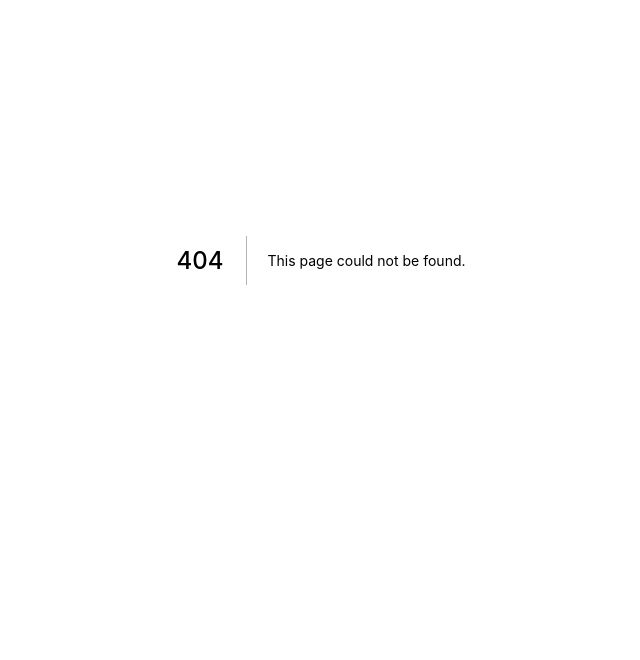
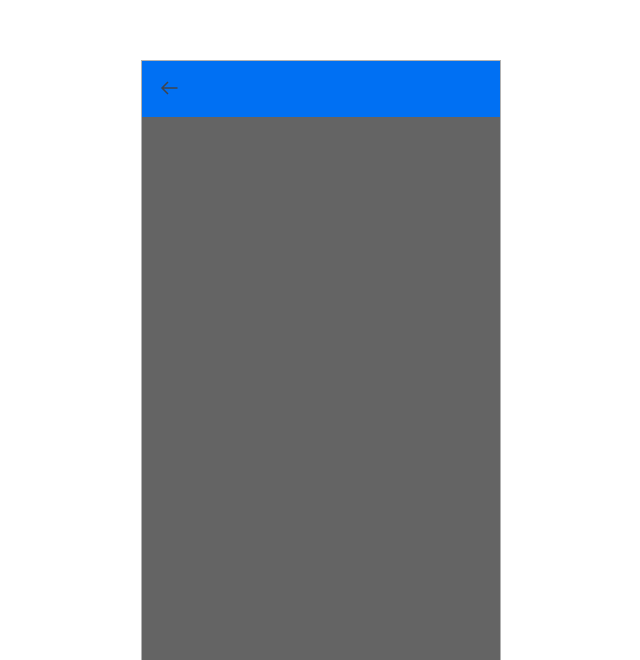
Before and after one commit to sushiOya/sushiOya-front, a Next.js app: page /mock in a window 1280 px wide. Before the commit this address had no page. Shown: the part 140-800 px from the top of the page, without its empty margins (319-959 px from the left). Built offline with nearby package versions, Linux system fonts and the light colour scheme.

Commit message:
TopNavibarLayout작성, RestaurantReviewListPage작성

```diff
--- /dev/null
+++ b/src/components/pages/RestaurantReviewListPage/index.styles.ts
@@ -0,0 +1,5 @@
+import { css } from '@emotion/react';
+
+export const styles = {
+  container: css``,
+};
--- /dev/null
+++ b/src/components/pages/RestaurantReviewListPage/index.tsx
@@ -0,0 +1,5 @@
+const RestaurantReviewListPage = () => {
+  return <div>Restaurant Review</div>;
+};
+
+export default RestaurantReviewListPage;
--- /dev/null
+++ b/src/components/templates/TopNavibarLayout/getTopNavibarLayout.tsx
@@ -0,0 +1,10 @@
+import { LayoutComponent } from '../../../types/layout';
+import { TopNavibarLayout } from './index';
+
+export const getTopNavibarLayout = (): LayoutComponent => {
+  const Layout: LayoutComponent = (props) => {
+    return <TopNavibarLayout>{props.children}</TopNavibarLayout>;
+  };
+
+  return Layout;
+};
--- /dev/null
+++ b/src/components/templates/TopNavibarLayout/index.styles.ts
@@ -0,0 +1,36 @@
+import { css } from '@emotion/react';
+
+export const styles = {
+  containerWrapper: css`
+    border: 1px solid rgba(0, 0, 0, 0.3);
+    height: 800px;
+    max-width: 360px;
+    margin: 200px auto;
+    position: relative;
+    box-sizing: border-box;
+  `,
+
+  container: css`
+    width: 100%;
+    height: 100%;
+    overflow-y: scroll;
+    background-color: #646464;
+  `,
+
+  topNavibar: css`
+    box-sizing: border-box;
+    position: absolute;
+    top: 0;
+    height: 56px;
+    width: 100%;
+    background-color: #0070f3;
+    display: flex;
+    justify-content: space-between;
+    align-items: center;
+  `,
+
+  iconWrapper: css`
+    box-sizing: border-box;
+    margin: 16px 0 16px 16px;
+  `,
+};
--- /dev/null
+++ b/src/components/templates/TopNavibarLayout/index.tsx
@@ -0,0 +1,22 @@
+import React from 'react';
+
+import Image from 'next/image';
+import ArrowLeft from '../../../assets/icons/arrow_left.svg';
+import { styles } from './index.styles';
+
+type Props = {
+  children: React.ReactNode;
+};
+
+export const TopNavibarLayout: React.FC<Props> = (props) => {
+  return (
+    <div css={styles.containerWrapper}>
+      <div css={styles.topNavibar}>
+        <div css={styles.iconWrapper}>
+          <Image src={ArrowLeft} width={24} height={24} alt={'left arrow'} />
+        </div>
+      </div>
+      <div css={styles.container}>{props.children}</div>
+    </div>
+  );
+};
--- /dev/null
+++ b/src/pages/mock/index.tsx
@@ -0,0 +1,11 @@
+import RestaurantReviewListPage from '../../components/pages/RestaurantReviewListPage';
+import { getTopNavibarLayout } from '../../components/templates/TopNavibarLayout/getTopNavibarLayout';
+import { NextPageWithLayout } from '../../types/layout';
+
+const Page: NextPageWithLayout = () => {
+  return <RestaurantReviewListPage />;
+};
+
+Page.Layout = getTopNavibarLayout();
+
+export default Page;
```
Also changed, not shown: src/assets/icons/arrow_left.svg (added), 1 other file (tests, documents, lock files or other folders).
